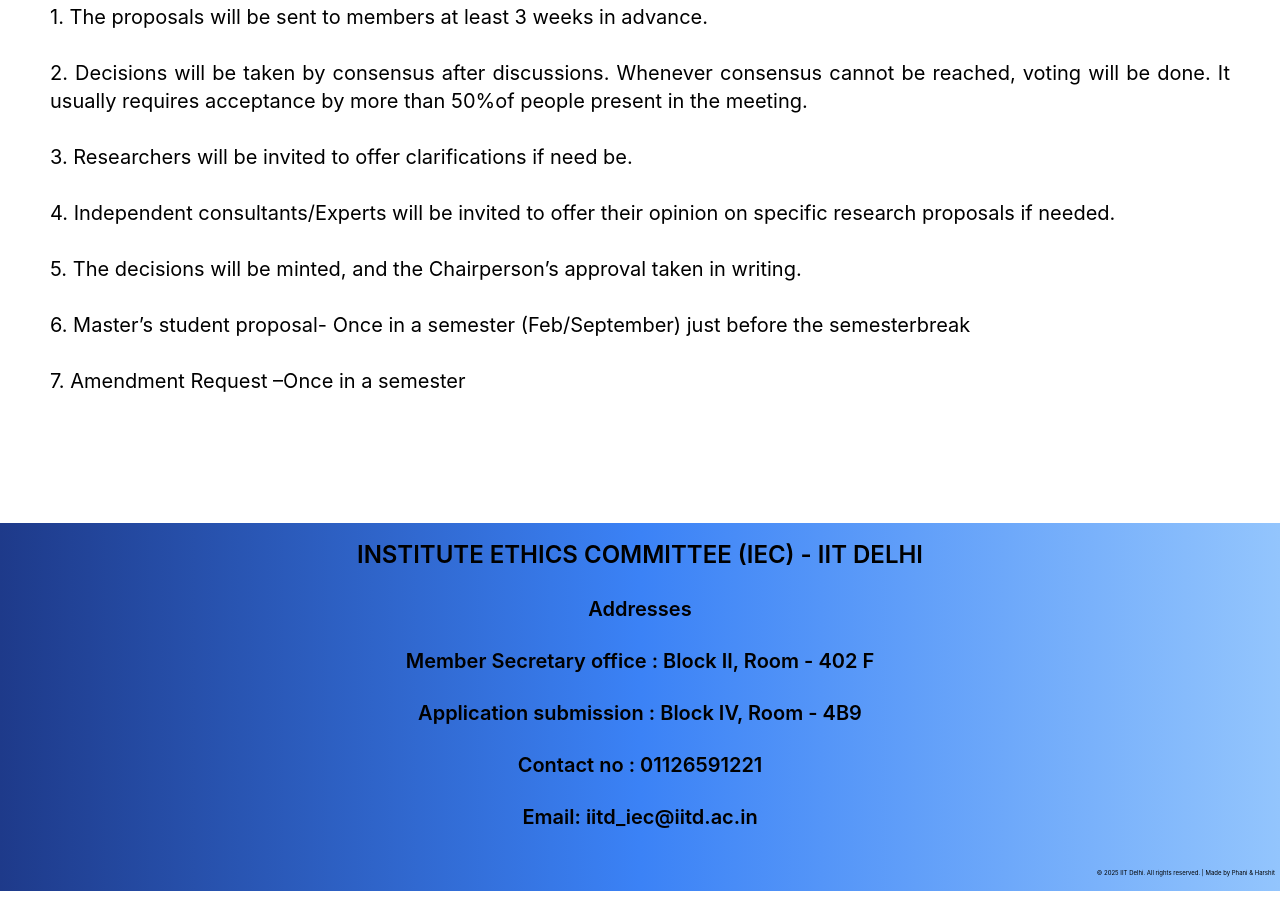
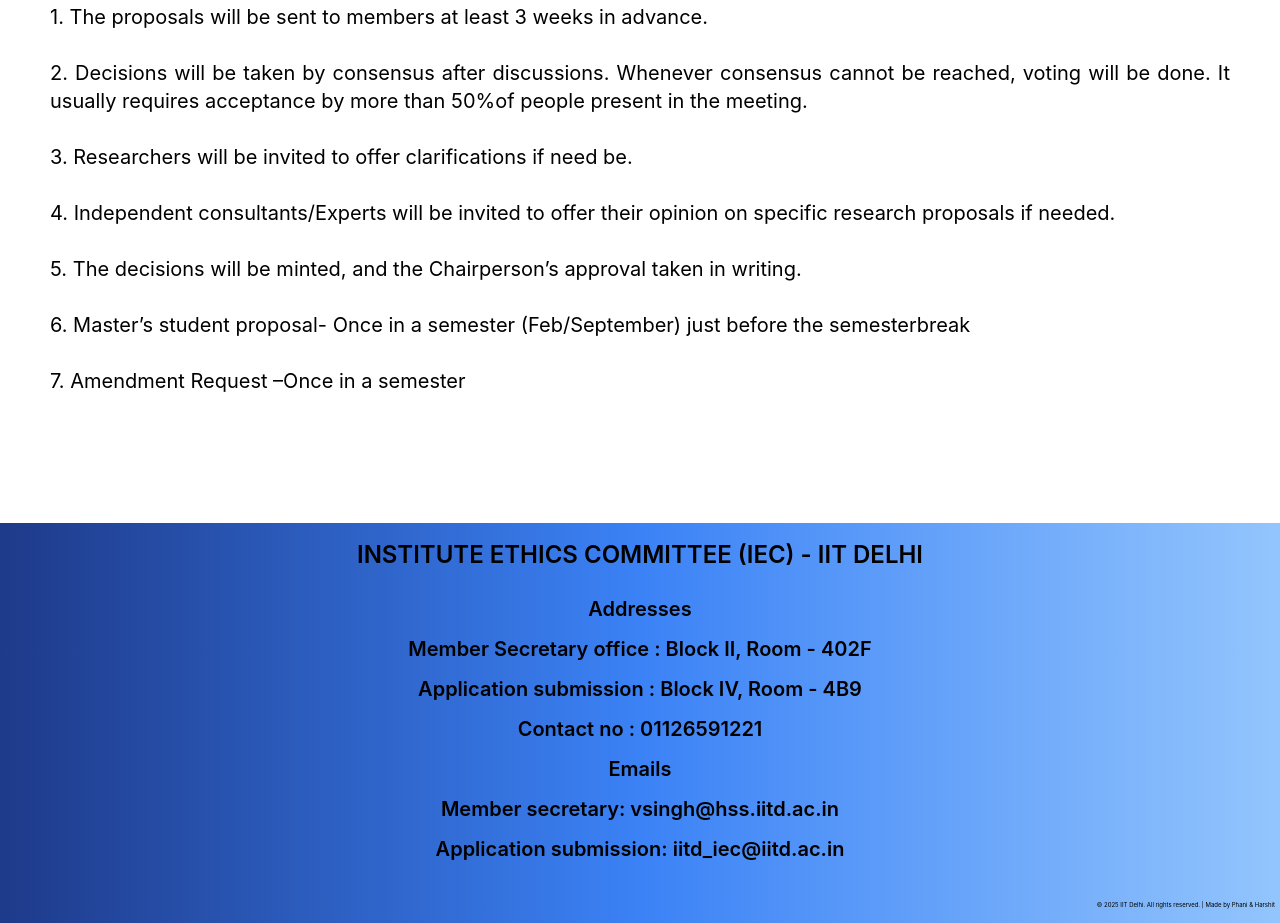
Before and after one commit to csphanikumar/IEC, a plain HTML site: page guidelines.html in a window 1280 px wide. Shown: the part 2902-3825 px from the top of the page. Before the commit the page ends 3793 px from the top, so only its background shows below. Drawn offline with Linux system fonts and the light colour scheme; a script that the page names is missing.

Commit message:
Update guidelines.html

```diff
--- a/guidelines.html
+++ b/guidelines.html
@@ -162,11 +162,17 @@
             <div class="col text-center">
                 <a class="h5 block mb-6 text-2xl font-semibold text-black" href="#">INSTITUTE ETHICS COMMITTEE (IEC) - IIT DELHI</a>
                 <div class="text-center text-white text-sm mb-6">
-                    <h5 class="mb-6 text-xl text-black" style="font-weight: 600;">Addresses</h5>
-                    <h5 class="mb-6 text-xl text-black" style="font-weight: 600;">Member Secretary office : Block II, Room - 402 F</h5>
-                    <h5 class="mb-6 text-xl text-black" style="font-weight: 600;">Application submission  : Block IV, Room - 4B9</h5>
-                    <h5 class="mt-6 mb-0 text-xl text-black" style="font-weight: 600;">Contact no : 01126591221</h5>
-                    <h5 class="mt-6 text-xl text-black" style="font-weight: 600;">Email: <a href="mailto:iitd_iec@iitd.ac.in" class="text-black">iitd_iec@iitd.ac.in</a></h5>
+                    <h5 class="mb-4 text-xl text-black" style="font-weight: 600;">Addresses</h5>
+                    <h5 class="mb-4 text-xl text-black" style="font-weight: 600;">Member Secretary office : Block II, Room - 402F</h5>
+                    <h5 class="mb-4 text-xl text-black" style="font-weight: 600;">Application submission  : Block IV, Room - 4B9</h5>
+                    <h5 class="mb-4 text-xl text-black" style="font-weight: 600;">Contact no : 01126591221</h5>
+
+                    <h5 class="mb-4 text-xl text-black" style="font-weight: 600;">Emails</h5>
+
+                    <h5 class="mt-4 text-xl text-black" style="font-weight: 600;">Member secretary: <a href="mailto:vsingh@hss.iitd.ac.in" class="text-black">vsingh@hss.iitd.ac.in</a></h5>
+                    <h5 class="mt-4 text-xl text-black" style="font-weight: 600;">Application submission: <a href="mailto:iitd_iec@iitd.ac.in" class="text-black">iitd_iec@iitd.ac.in</a></h5>
+
+
                 </div>
             </div>
         </div>
```
